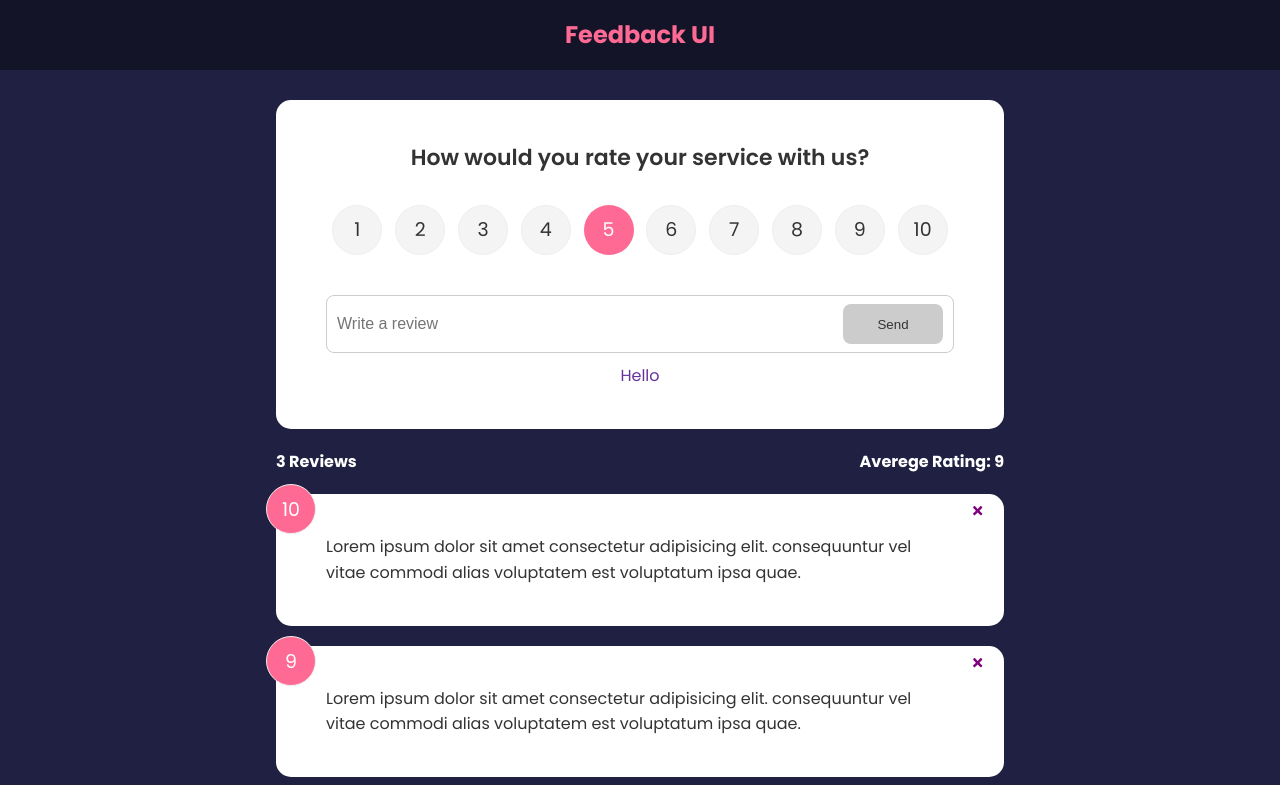
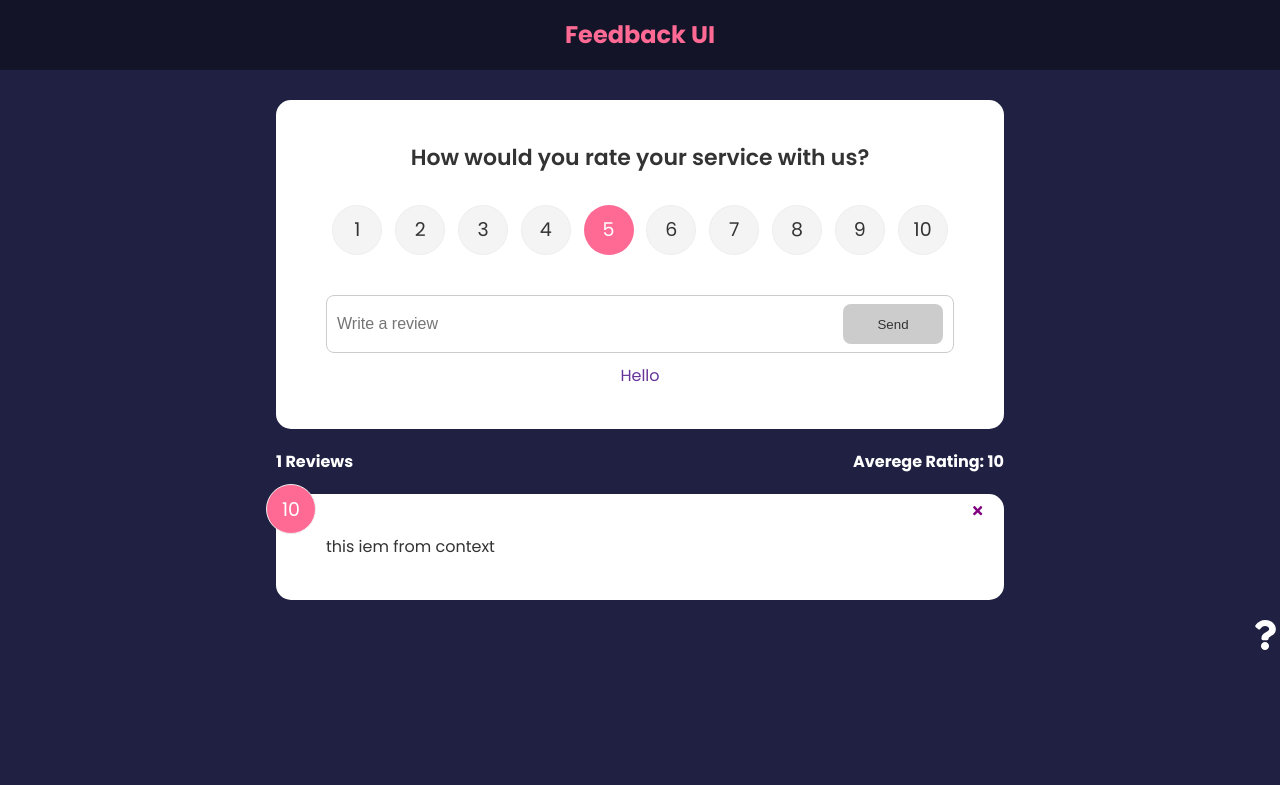
Before and after one commit to kucheriavii/feedback2, a React (Create React App) app: page / in a window 1280 px wide. Shown: the top 785 px of the page. Built offline with nearby package versions, Linux system fonts and the light colour scheme.

Commit message:
2. Get Global State With The useContext Hook

```diff
--- a/src/App.jsx
+++ b/src/App.jsx
@@ -34,8 +34,8 @@
                 <Routes>
                     <Route exact path='/' element={<>
                         <Feedbackform handleAdd={addFeedback}/>
-                        <FeedbackStats feedback={feedback} />
-                        <FeedbackList feedback={feedback} handleDelete={deleteFeedback}/>
+                        <FeedbackStats  />
+                        <FeedbackList handleDelete={deleteFeedback}/>
                     </>}></Route>
 
                     <Route path='/about' element={<AboutPage />} />
--- a/src/components/FeedbackList.jsx
+++ b/src/components/FeedbackList.jsx
@@ -1,9 +1,11 @@
-import React from 'react'
+import React, { useContext } from 'react'
 import FeedbackItem from './FeedbackItem'
 import PropTypes from 'prop-types';
 import { AnimatePresence, motion } from 'framer-motion';
+import FeedbackContext from '../context/FeedbackContext';
 
-export default function FeedbackList({feedback, handleDelete}) {
+export default function FeedbackList({handleDelete}) {
+  const {feedback} = useContext(FeedbackContext)
   if (!feedback || feedback.length === 0){
     return <p>No feedback yet!</p>
   }
@@ -23,22 +25,4 @@
       ))}
     </AnimatePresence>
   </div>
-
-
-  // return <div className='feedback-list'>
-  //   {feedback.map((item) => (
-  //       <FeedbackItem key={item.id} item={item}
-  //       handleDelete={handleDelete}/>
-  //   ))}
-  // </div>
 }
-
-FeedbackList.propTypes = {
-  feedback: PropTypes.arrayOf(
-    PropTypes.shape({
-      id: PropTypes.string.isRequired,
-      text: PropTypes.string.isRequired,
-      rating: PropTypes.number.isRequired
-    })
-  )
-}
--- a/src/components/FeedbackStats.jsx
+++ b/src/components/FeedbackStats.jsx
@@ -1,7 +1,10 @@
-import React from 'react'
+import React, { useContext } from 'react'
 import PropTypes from 'prop-types';
+import FeedbackContext from '../context/FeedbackContext';
 
-export default function FeedbackStats({feedback}) {
+export default function FeedbackStats() {
+
+  const {feedback} = useContext(FeedbackContext)
   //calculete rating averege
   let averege = feedback.reduce((acc, cur) => {
     return acc+cur.rating
@@ -17,7 +20,3 @@
     </div>
   )
 }
-
-FeedbackStats.propTypes = {
-  feedback: PropTypes.array.isRequired,
-}
```
